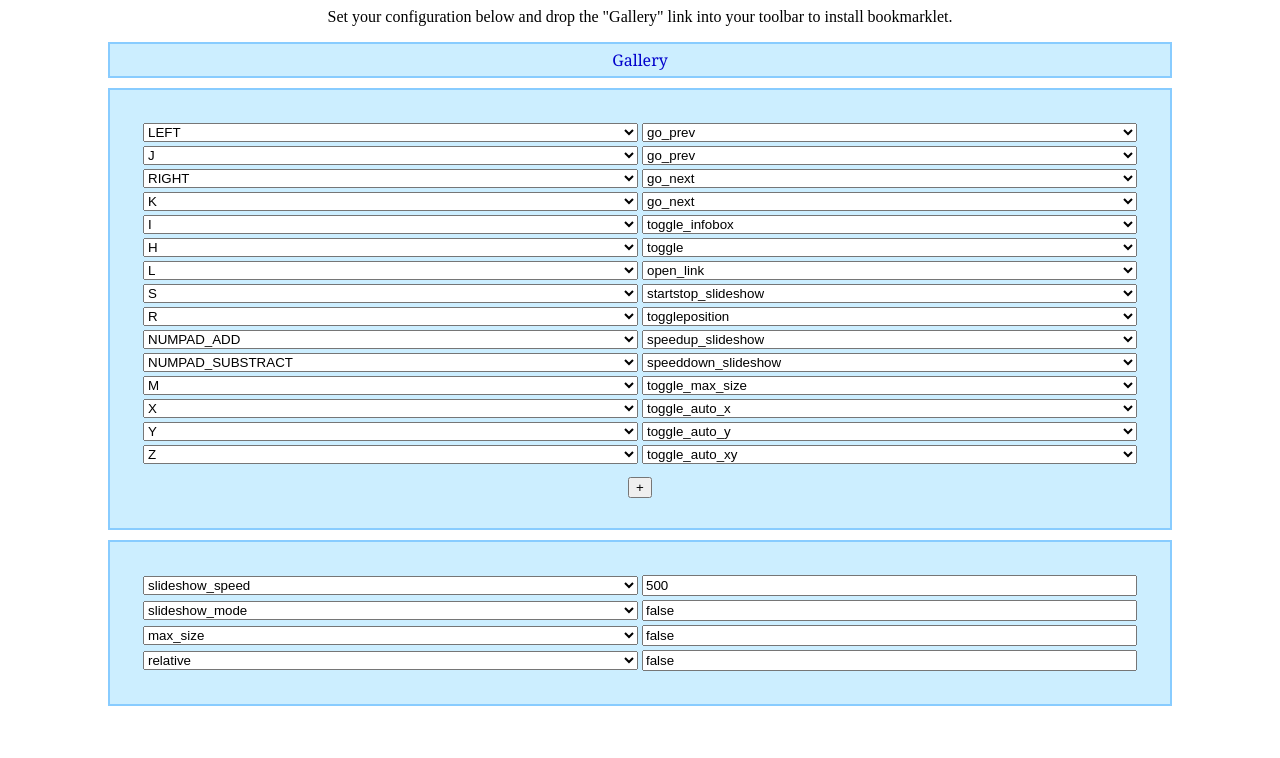
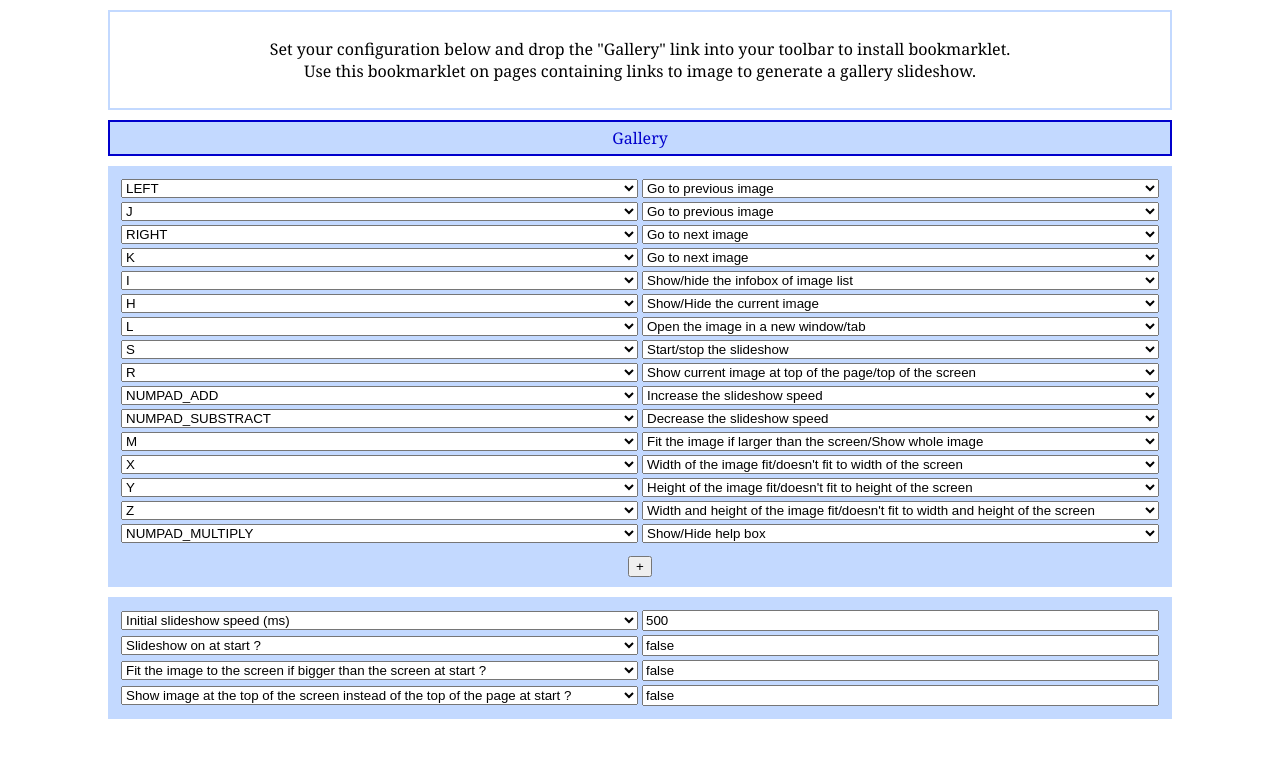
Before and after one commit to webgiss/qilvgallery, a plain HTML site: page src/gallery.html in a window 1280 px wide. Drawn offline with nearby package versions, Linux system fonts and the light colour scheme.

Commit message:
More descriptions (Help when using bookmarklet, more descriptions when configuring)

```diff
--- a/src/VK.js
+++ b/src/VK.js
@@ -113,7 +113,7 @@
             element = $(element);
 
             if (target.bindables == undefined) {
-                target.bindables = [];
+                target.bindables = {};
             }
 
             var binding_to_delete = [];
@@ -128,7 +128,7 @@
             $.each(target.key_bindings,function(keyname,methodname) {
                 self.global_bindings[self.getValue(keyname)] = [target,methodname];
                 if (!(methodname in target.bindables)) {
-                    target.bindables.push(methodname);
+                    target.bindables[methodname] = "??? (" + methodname + ")";
                 }
             });
             $.each(self.keys,function(index,keyname) {
--- a/src/gallery.html
+++ b/src/gallery.html
@@ -4,19 +4,32 @@
 <script src='VK.js' type='text/javascript'></script>
 <script src='qilvgallery.js' type='text/javascript'></script>
 <style type='text/css'>
+.infopanel,
 .configpanel,
 .link {
     width: auto;
     margin-left: 100px;
     margin-right: 100px;
     display : block;
-    background-color: #cceeff;
-    border: 2px #88ccff solid;
     text-align : center;
     font-family : 'Georgia';
     padding: 5px 20px;
     -moz-border-radius : 10px;
     text-decoration : none;
+}
+.infopanel{
+    background-color: #ffffff;
+    border: 2px #c3d9ff solid;
+    padding: 10px;
+}
+.configpanel{
+    background-color: #c3d9ff;
+    border: 0px #c3d9ff solid;
+    padding: 10px;
+}
+.link {
+    background-color: #c3d9ff;
+    border: 2px #0000cc solid;
 }
 a:visited,
 a:active,
@@ -26,9 +39,8 @@ a
     text-decoration : none;
     color: #0000cc;
 }
-
+.infopanel,
 .configpanel {
-    padding: 30px;
     margin-bottom: 10px;
     margin-top: 10px;
 }
@@ -73,6 +85,7 @@ jQuery(function($){
             keystring += "};";
         }
         $('#gallery_link').attr('href',"javascript:(function(){if(window.QILVGallery_overlays){window.QILVGallery_overlays.current.show();}else{addscript=function(src){n=document.createElement('script');n.type='text/javascript';if(src){n.src=src;};document.getElementsByTagName('head')[0].appendChild(n);return n;};"+keystring+"addscript('http://ajax.googleapis.com/ajax/libs/jquery/1.4/jquery.min.js');addscript('"+prefix_url+"VK.js"+suffix_url+"');addscript('"+prefix_url+"qilvgallery.js"+suffix_url+"');addscript('"+prefix_url+"init.js"+suffix_url+"');}})();");
+        $('#gallery_link').hide();$('#gallery_link').fadeIn('slow');
         // $('#gallery_link').attr('href',"javascript:(function(){if(window.QILVGallery_overlays){window.QILVGallery_overlays.current.show();}else{gallery_script={};gallery_script.s=document.createElement('script');window.qilv_prefix='"+prefix_url+"';window.qilv_suffix='"+suffix_url+"';gallery_script.s.src='"+mainurl+"';"+keystring+"document.getElementsByTagName('head')[0].appendChild(gallery_script.s);}})();");
     }
     var setlink_using_param = function() {
@@ -122,8 +135,8 @@ jQuery(function($){
         $combo = $('<select style="width:100%"/>');
         $line.find('td.action').append($combo);
         $combo.append($('<option/>').html("-- no action --").attr('value',''));
-        $.each(QILVGallery_overlays.bindables,function(index,value) {
-            var $option = $('<option/>').html(value).attr('value',value)
+        $.each(QILVGallery_overlays.bindables,function(value,comment) {
+            var $option = $('<option/>').html(comment).attr('value',value)
             if (value == actionname)
             {
                 $option.attr('selected','true');
@@ -132,13 +145,13 @@ jQuery(function($){
         });
         $combo.change(setlink_using_param);
     }
-    var addvaluesbuttons = function(name,value) {
+    var addvaluesbuttons = function(name,value,comment) {
         var $line = $("<tr><td class='key'></td><td class='action'></td></tr>");
         $('#valuespanel table').append($line);
         $line.find('td').css('width','50%');
         var $combo = $('<select style="width:100%"/>');
         $line.find('td.key').append($combo);
-        $combo.append($('<option/>').html(name).attr('value',name));
+        $combo.append($('<option/>').html(comment).attr('value',name));
 
         $combo.change(setlink_using_param);
         $combo = $('<input style="width:100%"/>').html(value).attr('value',value);
@@ -157,8 +170,8 @@ jQuery(function($){
     });
     $('#valuepanel').append("<div id='valuespanel'/>");
     $('#valuespanel').append("<table style='width:100%'></table>");
-    $.each(QILVGallery_overlays.configurables,function(index,name) {
-        addvaluesbuttons(name,QILVGallery_overlays[name]);
+    $.each(QILVGallery_overlays.configurables,function(name,comment) {
+        addvaluesbuttons(name,QILVGallery_overlays[name],comment);
     });
     setlink_using_param();
 
@@ -168,7 +181,7 @@ jQuery.noConflict();
 </script>
 </head>
 <body>
-<p style='text-align:center'>Set your configuration below and drop the "Gallery" link into your toolbar to install bookmarklet.</p>
+<div class='infopanel' style='text-align:center'><p>Set your configuration below and drop the "Gallery" link into your toolbar to install bookmarklet.<br/>Use this bookmarklet on pages containing links to image to generate a gallery slideshow.</p></div>
 <a id='gallery_link' class='link'>Gallery</a>
 <div id='keyboardpanel' class='configpanel'></div>
 <div id='valuepanel' class='configpanel'></div>
--- a/src/qilvgallery.js
+++ b/src/qilvgallery.js
@@ -129,7 +129,7 @@
             if (params == undefined) {
                 params = {};
             }
-            var $info_tip = $("<div style='display:block;position:absolute;left:4px;top:4px;padding:15px;font-size:13px;background:#eef;color:#000000;font-family:courier new;border-left:2px solid #9999bb;border-top:2px solid #9999bb;border-right:2px solid #5555aa;border-bottom:2px solid #5555aa;-moz-border-radius:15px;-webkit-border-radius:15px;z-index:50001'/>");
+            var $info_tip = $("<div style='display:block;position:absolute;left:4px;top:4px;padding:15px;font-size:13px;background:#e9ecf9;color:#000000;font-family:courier new;border-left:2px solid #9999bb;border-top:2px solid #9999bb;border-right:2px solid #5555aa;border-bottom:2px solid #5555aa;-moz-border-radius:15px;-webkit-border-radius:15px;z-index:50001'/>");
             if (params.id != undefined) {
                 $info_tip.attr("id",params.id);
             }
@@ -184,27 +184,54 @@
         open_link : function() {
             window.open(this.current.img[0].src);
         },
-        configurables : [
-            "slideshow_speed",
-            "slideshow_mode",
-            "max_size",
-            "relative"
-        ],
-        bindables : [
-            "go_prev",
-            "go_next",
-            "toggle_infobox",
-            "toggle",
-            "open_link",
-            "startstop_slideshow",
-            "toggleposition",
-            "speedup_slideshow",
-            "speeddown_slideshow",
-            "toggle_max_size",
-            "toggle_auto_x",
-            "toggle_auto_y",
-            "toggle_auto_xy"
-        ],
+        help : function() {
+            var gallery = this;
+            if ($('#QILVGallery_Help').length > 0) {
+                $('#QILVGallery_Help').remove();
+            } else {
+                // var $info_tip = $("<div id='QILVGallery_Infotip'/>");
+                var $info_tip = this.create_infotip({ id : 'QILVGallery_Help' });
+                $info_tip.append($("<h1/>").html("Keyboard configuration"));
+                var $info_tip_div = $("<div/>").css('margin-left','10px');
+                $.each(VK.global_bindings,function(vk_value,vk_props) {
+                    if (vk_props[0] == gallery)
+                    {
+                        // console.log([vk_value,VK.getName(vk_value)]);
+                        $info_tip_div.append($("<div/>").html("<b>"+VK.getName(vk_value)+"</b>: "+((vk_props[1] in gallery.bindables) ? gallery.bindables[vk_props[1]] : vk_props[1])));
+                    }
+                });
+                $info_tip.append($info_tip_div);
+                $info_tip.append($("<h1/>").html("Values"));
+                $info_tip_div = $("<div/>").css('margin-left','10px');
+                $.each(gallery.configurables,function(attr,comment) {
+                    $info_tip_div.append($("<div/>").html("<b>"+comment+" (current value)</b>: "+(GM_values['QILV.'+attr] || "default")+" ("+gallery[attr]+")"));
+                });
+                $info_tip.append($info_tip_div);
+                $("body").append($info_tip);
+            }
+        },
+        configurables : {
+            "slideshow_speed" : "Initial slideshow speed (ms)",
+            "slideshow_mode" : "Slideshow on at start ?",
+            "max_size" : "Fit the image to the screen if bigger than the screen at start ?",
+            "relative" : "Show image at the top of the screen instead of the top of the page at start ?"
+        },
+        bindables : {
+            "go_prev" : "Go to previous image",
+            "go_next" : "Go to next image",
+            "toggle_infobox" : "Show/hide the infobox of image list",
+            "toggle" : "Show/Hide the current image",
+            "open_link" : "Open the image in a new window/tab",
+            "startstop_slideshow" : "Start/stop the slideshow",
+            "toggleposition" : "Show current image at top of the page/top of the screen",
+            "speedup_slideshow" : "Increase the slideshow speed",
+            "speeddown_slideshow" : "Decrease the slideshow speed",
+            "toggle_max_size" : "Fit the image if larger than the screen/Show whole image",
+            "toggle_auto_x" : "Width of the image fit/doesn't fit to width of the screen",
+            "toggle_auto_y" : "Height of the image fit/doesn't fit to height of the screen",
+            "toggle_auto_xy" : "Width and height of the image fit/doesn't fit to width and height of the screen",
+            "help" : "Show/Hide help box"
+        },
         key_bindings : {
             LEFT : "go_prev",
             J : "go_prev",
@@ -220,7 +247,8 @@
             M : "toggle_max_size",
             X : "toggle_auto_x",
             Y : "toggle_auto_y",
-            Z : "toggle_auto_xy"
+            Z : "toggle_auto_xy",
+            NUMPAD_MULTIPLY : "help"
         },
         init : function() {
             var self = this;
@@ -351,7 +379,7 @@
             }
             VK.auto_bind(self);
             // console.log(['init:']);
-            $.each(self.configurables,function(index,keyname) {
+            $.each(self.configurables,function(keyname,v) {
                 var value = GM_values["QILV."+keyname];
                 if (value != undefined)
                 {
```
